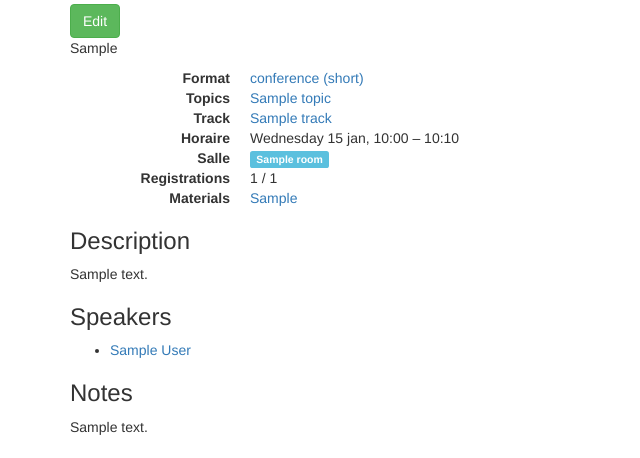
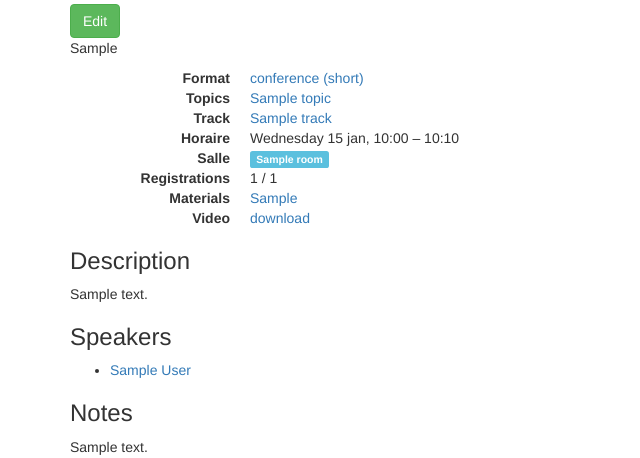
Before and after one commit to PonyConf/PonyConf, a Django app: a page that uses proposals/templates/proposals/talk_detail.html in a window 1280 px wide. Shown: the part 220-678 px from the top of the page, without its empty margins (0-640 px from the left). Run offline with Django 3.2, Linux system fonts and the light colour scheme; a user stored in the database is signed in; data comes from the database, SQL or seed files in the repository; tables that the repository leaves empty hold one stand-in row (values such as "Sample post"); data that the repository does not hold is empty; some libraries are stand-ins or nearby versions.

Commit message:
talk: video field

```diff
--- a/planning/utils.py
+++ b/planning/utils.py
@@ -234,6 +234,16 @@ class Program:
                         'max': talk.attendees_limit,
                         'remain': talk.remaining_attendees or 0,
                       }
+                    if talk.materials:
+                        links += mark_safe("""
+                        <link tag="slides">%(link)s</link>""" % {
+                            'link': talk.materials.url,
+                        })
+                    if talk.video:
+                        links += mark_safe("""
+                        <link tag="video">%(link)s</link>""" % {
+                            'link': talk.video,
+                        })
                     days_xml += """    <event id="%(id)s">
         <start>%(start)s</start>
         <duration>%(duration)s</duration>
--- a/proposals/forms.py
+++ b/proposals/forms.py
@@ -40,7 +40,7 @@ class TalkForm(forms.ModelForm):
 
     class Meta:
         model = Talk
-        fields = ['title', 'abstract', 'description', 'topics', 'track', 'notes', 'event', 'speakers', 'materials', 'duration', 'start_date', 'room', 'registration_required', 'attendees_limit']
+        fields = ['title', 'abstract', 'description', 'topics', 'track', 'notes', 'event', 'speakers', 'materials', 'video', 'duration', 'start_date', 'room', 'registration_required', 'attendees_limit']
         widgets = {'topics': forms.CheckboxSelectMultiple(), 'speakers': Select2TagWidget()}
         help_texts = {
             'abstract': _('Should be less than 255 characters'),
@@ -73,6 +73,7 @@ class TalkFilterForm(forms.Form):
     room = forms.NullBooleanField(help_text=_('Filter talks already / not yet affected to a room'))
     scheduled = forms.NullBooleanField(help_text=_('Filter talks already / not yet scheduled'))
     materials = forms.NullBooleanField(help_text=_('Filter talks with / without materials'))
+    video = forms.NullBooleanField(help_text=_('Filter talks with / without video'))
 
     def __init__(self, *args, **kwargs):
         site = kwargs.pop('site')
--- a/proposals/models.py
+++ b/proposals/models.py
@@ -170,6 +170,7 @@ class Talk(PonyConfModel):
     attendees_limit = models.PositiveIntegerField(default=0, verbose_name=_('Max. number of attendees'))
     materials = models.FileField(null=True, upload_to=talk_materials_destination, verbose_name=_('Materials'),
                                  help_text=_('You can use this field to share some materials related to your intervention.'))
+    video = models.URLField(max_length=1000, blank=True, default='', verbose_name='URL vidéo')
 
     class Meta:
         ordering = ('title',)
--- a/proposals/templates/proposals/talk_detail.html
+++ b/proposals/templates/proposals/talk_detail.html
@@ -59,6 +59,10 @@
     {% if talk.materials %}
     <dt>{% trans "Materials" %}</dt>
       <dd><a href="{{ talk.materials.url }}">{{ talk.materials_name }}</a></dd>
+    {% endif %}
+    {% if talk.video %}
+    <dt>{% trans "Video" %}</dt>
+      <dd><a href="{{ talk.video }}">{% trans "download" %}</a></dd>
     {% endif %}
 
 </dl>
--- a/proposals/templates/proposals/talk_list.html
+++ b/proposals/templates/proposals/talk_list.html
@@ -23,6 +23,7 @@
                     {% bootstrap_field filter_form.room layout="horizontal" %}
                     {% bootstrap_field filter_form.scheduled layout="horizontal" %}
                     {% bootstrap_field filter_form.materials layout="horizontal" %}
+                    {% bootstrap_field filter_form.video layout="horizontal" %}
                 </div>
                 <div class="col-md-4 col-xs-6">
                     {% bootstrap_field filter_form.topic layout="horizontal" %}
--- a/proposals/views.py
+++ b/proposals/views.py
@@ -98,16 +98,26 @@ def talk_list(request):
                 q |= Q(track__slug__in=data['track'])
             talks = talks.filter(q)
         if data['vote'] != None:
+            show_filters = True
             if data['vote']:
                 talks = talks.filter(vote__user=request.user)
             else:
                 talks = talks.exclude(vote__user=request.user)
         if data['room'] != None:
+            show_filters = True
             talks = talks.filter(room__isnull=not data['room'])
         if data['scheduled'] != None:
+            show_filters = True
             talks = talks.filter(start_date__isnull=not data['scheduled'])
         if data['materials'] != None:
+            show_filters = True
             talks = talks.filter(materials__isnull=not data['materials'])
+        if data['video'] != None:
+            show_filters = True
+            if data['video']:
+                talks = talks.exclude(video__exact='')
+            else:
+                talks = talks.filter(video__exact='')
     # Action
     action_form = TalkActionForm(request.POST or None, talks=talks, site=get_current_site(request))
     if not is_orga(request, request.user):
@@ -205,6 +215,7 @@ def talk_edit(request, talk=None):
                     talk.room.capacity) % {'room': talk.room.name, 'capacity': talk.room.capacity}
     else:
         form.fields.pop('materials')
+        form.fields.pop('video')
         form.fields['speakers'].initial = [request.user]
     if request.method == 'POST' and form.is_valid():
         if hasattr(talk, 'id'):
```
Also changed, not shown: proposals/migrations/0002_talk_video.py (added).
